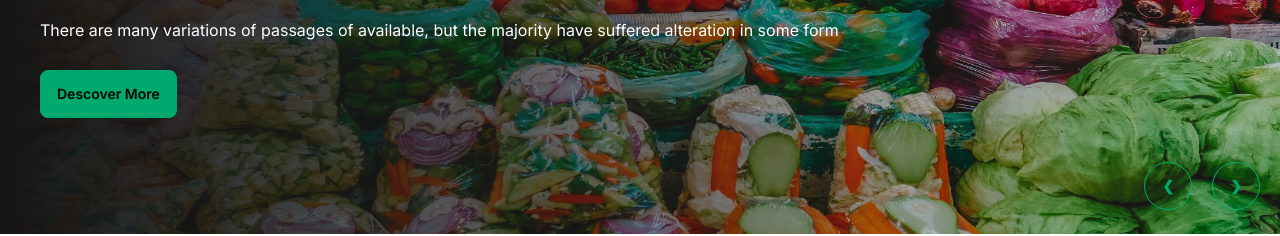
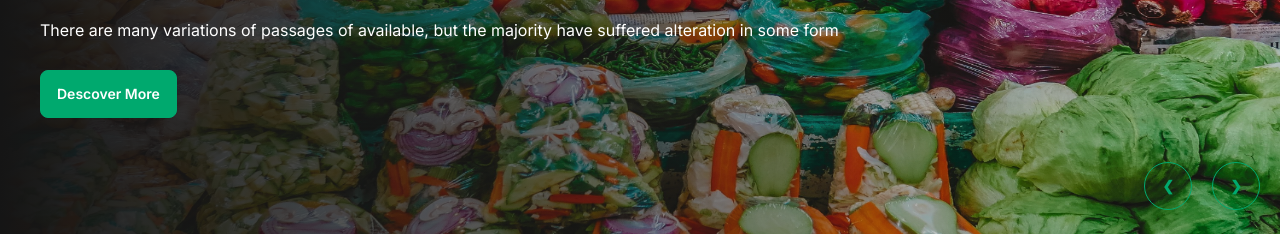
Before and after one commit to arifur-rahman1/goFresh, a React (Vite) app: page / in a window 1280 px wide. Shown: the part 430-666 px from the top of the page. Built offline with nearby package versions, Linux system fonts and the light colour scheme.

Commit message:
banner done

```diff
--- a/src/Components/Banner.jsx
+++ b/src/Components/Banner.jsx
@@ -16,7 +16,7 @@ const Banner = () => {
       There are many variations of passages of  available, but the majority have suffered alteration in some form
       </h3>
       <div>
-     <button className="btn btn-success mr-8 ">Descover More</button>
+     <button className="btn btn-success mr-8 text-white">Descover More</button>
       {/* <button className="btn btn-success btn-outline">Primary</button> */}
      </div>
       </div>
@@ -30,17 +30,17 @@ const Banner = () => {
     </div>
   </div>
   <div id="slide2" className="carousel-item relative w-full">
-    <img src={egg} className="w-full" />
+    <img src={fruit} className="w-full" />
     <div className="absolute h-full flex items-center top-0 bg-gradient-to-r from-[#151515] to-[rgba(21, 21, 21, 0.00)]">
       <div className="text-white pl-10 space-y-7">
       <h1 className=" font-extrabold text-6xl w-1/3">
-      Affordable Price For Every Eggs
+      Affordable Price For Every Fruits
       </h1>
       <h3>
       There are many variations of passages of  available, but the majority have suffered alteration in some form
       </h3>
       <div>
-     <button className="btn btn-success mr-8 ">Descover More</button>
+     <button className="btn btn-success mr-8 text-white">Descover More</button>
       {/* <button className="btn btn-success btn-outline">Primary</button> */}
      </div>
       </div>
@@ -54,17 +54,17 @@ const Banner = () => {
     </div>
   </div>
   <div id="slide3" className="carousel-item relative w-full">
-    <img src={fruit} className="w-full" />
+    <img src={egg} className="w-full" />
     <div className="absolute h-full flex items-center top-0 bg-gradient-to-r from-[#151515] to-[rgba(21, 21, 21, 0.00)]">
       <div className="text-white pl-10 space-y-7">
       <h1 className=" font-extrabold text-6xl w-1/3">
-      Affordable Price For Every Fruits
+      Affordable Price For Every Eggs
       </h1>
       <h3>
       There are many variations of passages of  available, but the majority have suffered alteration in some form
       </h3>
       <div>
-     <button className="btn btn-success mr-8 ">Descover More</button>
+     <button className="btn btn-success mr-8 text-white">Descover More</button>
       {/* <button className="btn btn-success btn-outline">Primary</button> */}
      </div>
       </div>
```
